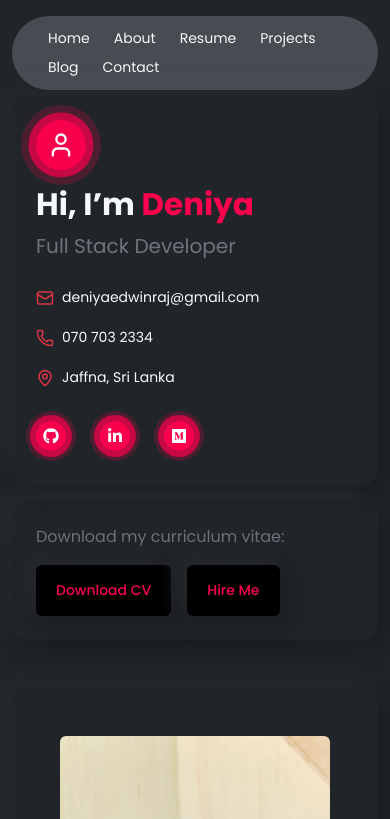
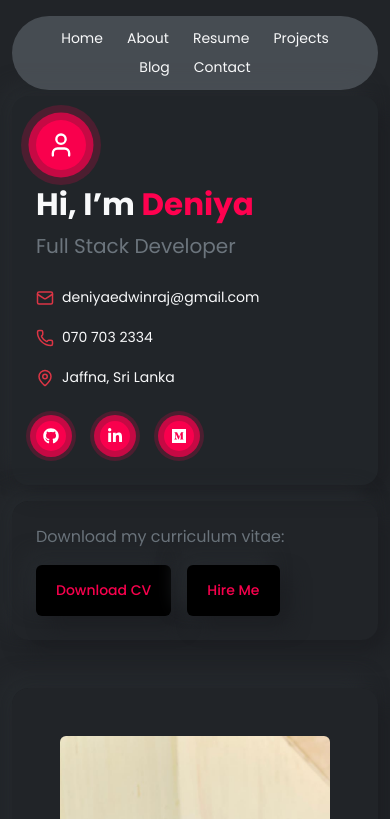
Before and after one commit to Deniya-Edwinraj/Deniya-Edwinaj-Portfolio, a React (Vite) app: page / in a window 390 px wide. Shown: the top 819 px of the page. Built offline with nearby package versions, Linux system fonts and the light colour scheme.

Commit message:
mobile header

```diff
--- a/src/Components/Header.jsx
+++ b/src/Components/Header.jsx
@@ -28,7 +28,7 @@ export default function Header({ activeSection, setActiveSection }) {
         {/* Mobile - Centered */}
         <div className="d-flex d-sm-none justify-content-center w-100">
           <div
-            className={`rounded-pill px-4 py-2 ${isScrolled ? "bg-dark" : "bg-secondary bg-opacity-50"}`}
+            className={`rounded-pill text-center px-4 py-2 ${isScrolled ? "bg-dark" : "bg-secondary bg-opacity-50"}`}
           >
             {navItems.map((item) => (
               <Link
```
